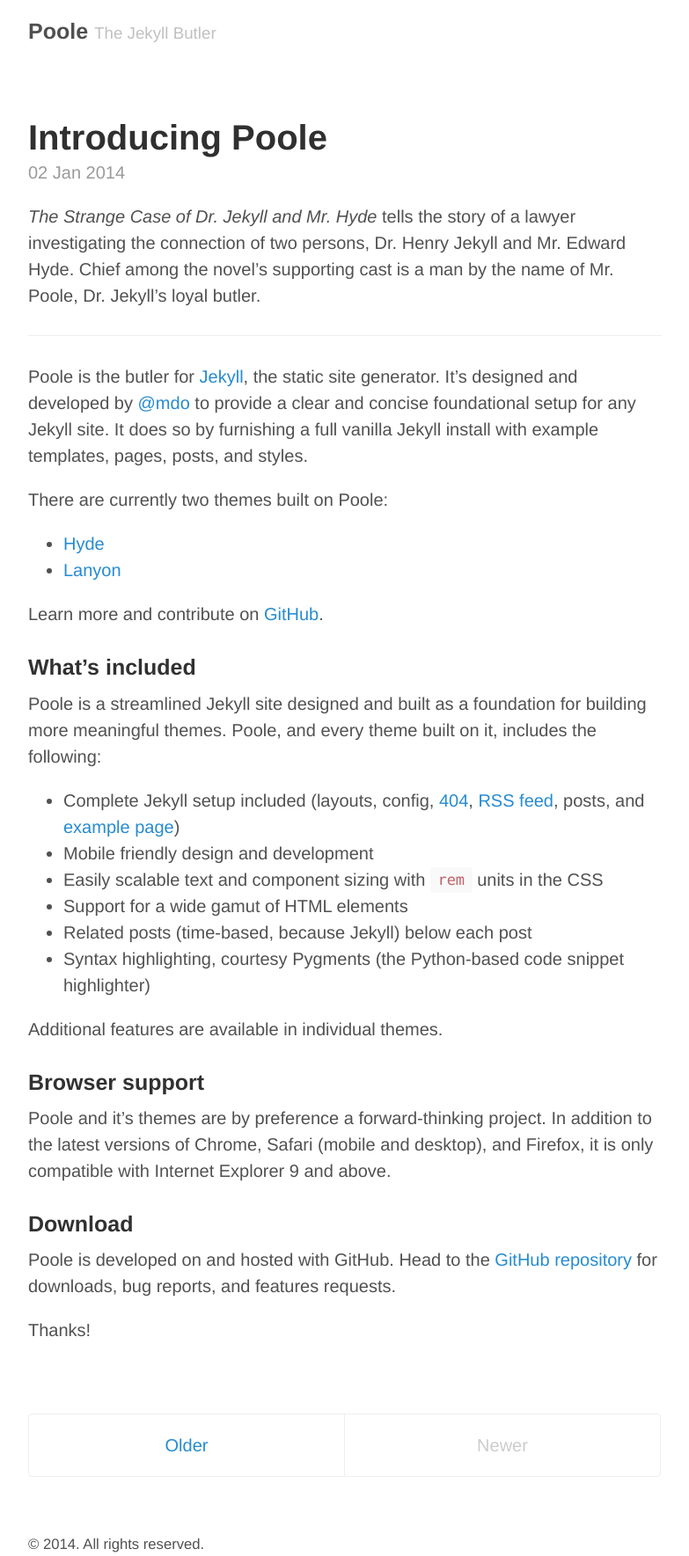
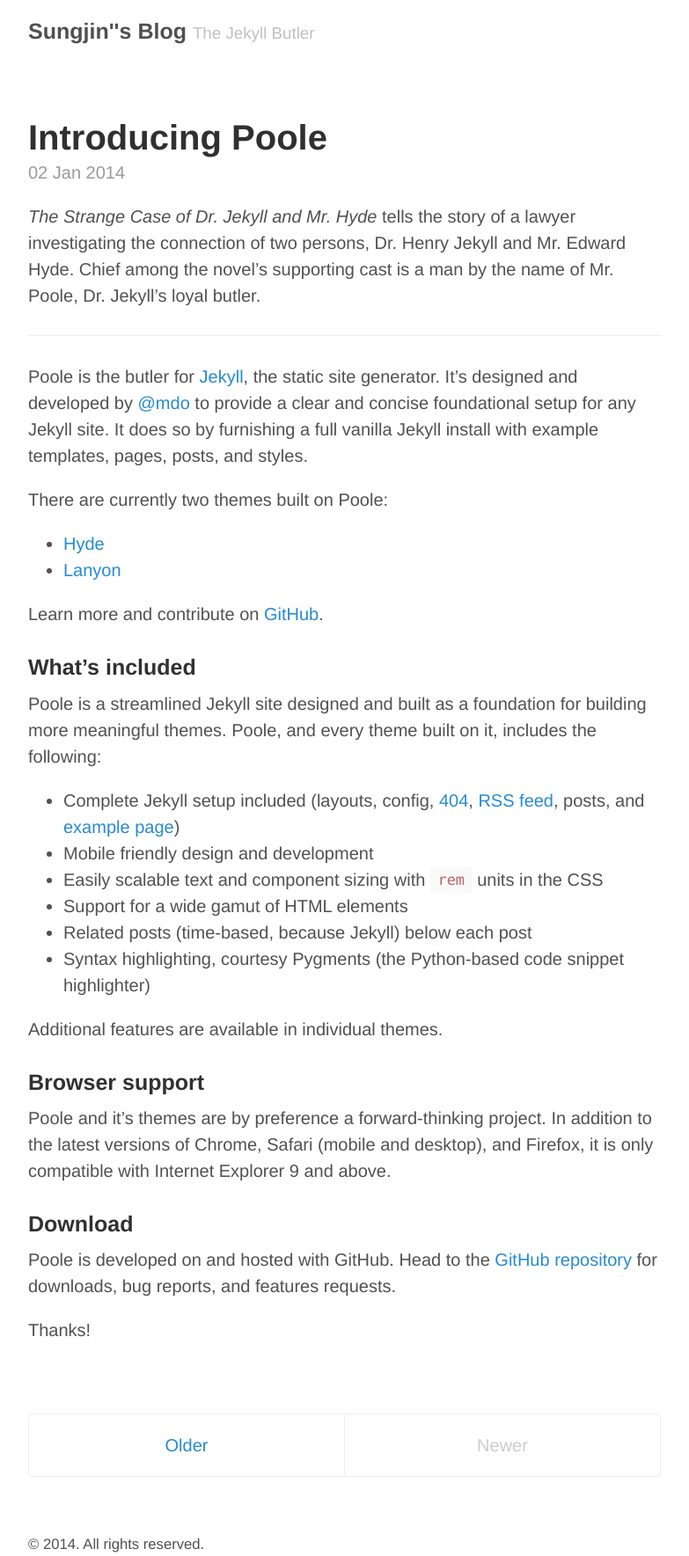
Before and after one commit to skaasj/skaasj.github.io, a Jekyll site: the page built from index.html, in a window 1280 px wide. Shown: the whole page at 88% size, without its empty margins (248-1031 px from the left). Built offline with Jekyll 4.4.1, drawn with Linux system fonts in a browser that asks for light colours; Markdown is read by kramdown in place of the engine named in the settings; the list of posts is cut into pages by our own code.

```diff
--- a/_config.yml
+++ b/_config.yml
@@ -7,7 +7,7 @@ permalink:        pretty
 relative_permalinks: true
 
 # Setup
-title:            Poole
+title:            Sungjin''s Blog
 tagline:          The Jekyll Butler
 url:              http://getpoole.com
 paginate:         1
```
Also changed, not shown: 19 other files.
